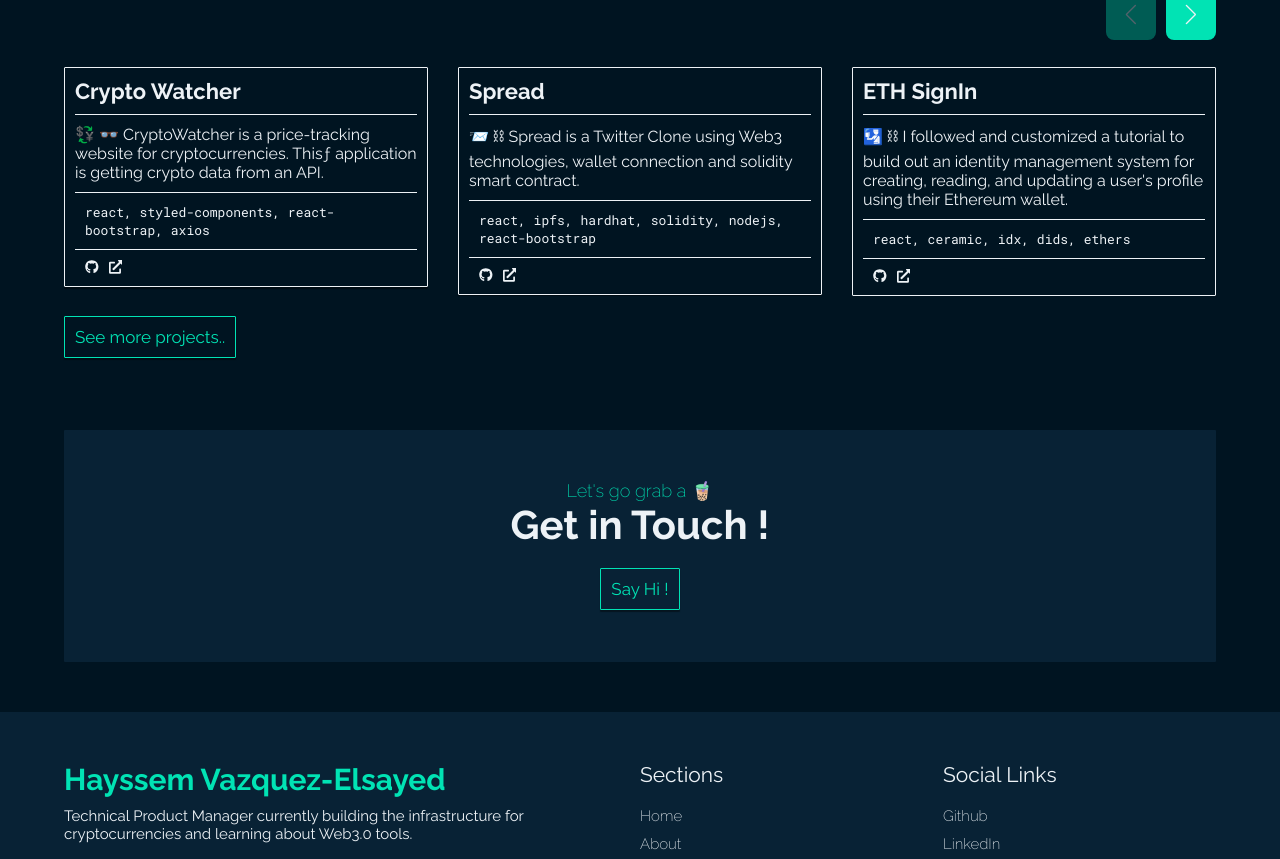
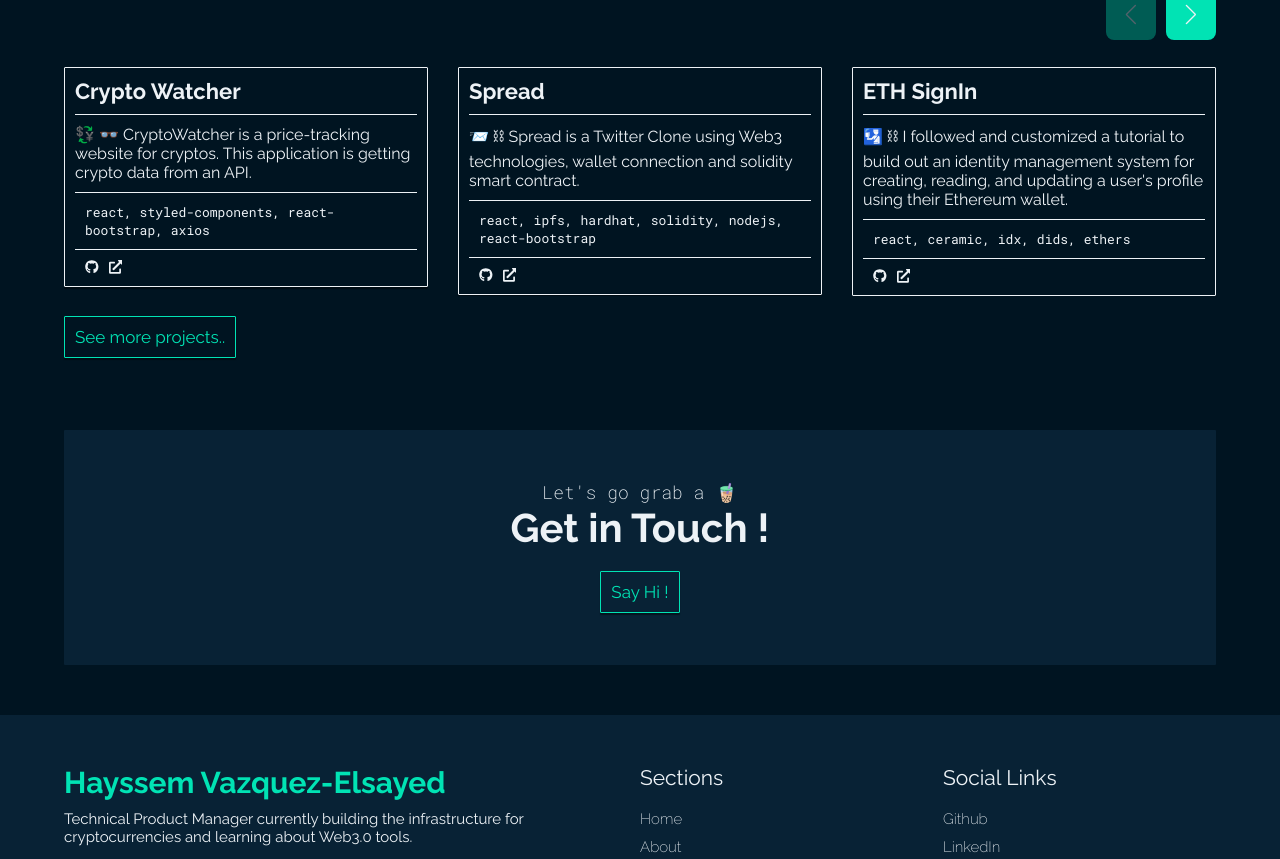
Before and after one commit to cuitlazotlac/portfolio-v3, a React (Create React App) app: page / in a window 1280 px wide. Shown: the part 2120-2979 px from the top of the page. Built offline with nearby package versions, Linux system fonts and the light colour scheme.

Commit message:
working on translation and styling

```diff
--- a/src/assets/data/projects.js
+++ b/src/assets/data/projects.js
@@ -9,7 +9,7 @@ const projects = [
     name: "Crypto Watcher",
     link1: "https://github.com/cuitlazotlac/crypto-watcher-v2",
     link2: "https://cuitlazotlac.github.io/crypto-watcher-v2/",
-    desc: "💱 👓 CryptoWatcher is a price-tracking website for cryptocurrencies. Thisƒ application is getting crypto data from an API.",
+    desc: "💱 👓 CryptoWatcher is a price-tracking website for cryptos. This application is getting crypto data from an API.",
     stacks: "react, styled-components, react-bootstrap, axios",
     img: ProjectImg,
   },
--- a/src/assets/i18next/es.json
+++ b/src/assets/i18next/es.json
@@ -26,7 +26,7 @@
   },
   "Footer": {
     "Title": "Hayssem Vazquez-Elsayed",
-    "Description": "Technical Product Manager currently building the infrastructure of digital assets and learning about Web3.0 tools.",
+    "Description": "Technical Product Manager actualmente construyendo productos para mineros de criptomonedas y aprendiendo sobre herramientas Web3.0.",
     "Section": "Sections",
     "Social Links": "Social Links",
     "English": "Ingles 🇨🇦",
--- a/src/components/ContactBanner.jsx
+++ b/src/components/ContactBanner.jsx
@@ -29,10 +29,10 @@ const ContactBannerStyles = styled.div`
   padding: 5rem 0;
 
   .contactBanner__subheading {
-    font-family: var(--btn-font);
+    font-family: var(--stacks-font);
     font-weight: 200;
     font-size: 1.8rem;
-    color: var(--brand-color);
+    /* color: var(--brand-color); */
   }
   .contactBanner__wrapper {
     background-color: var(--secondary-color);
```
